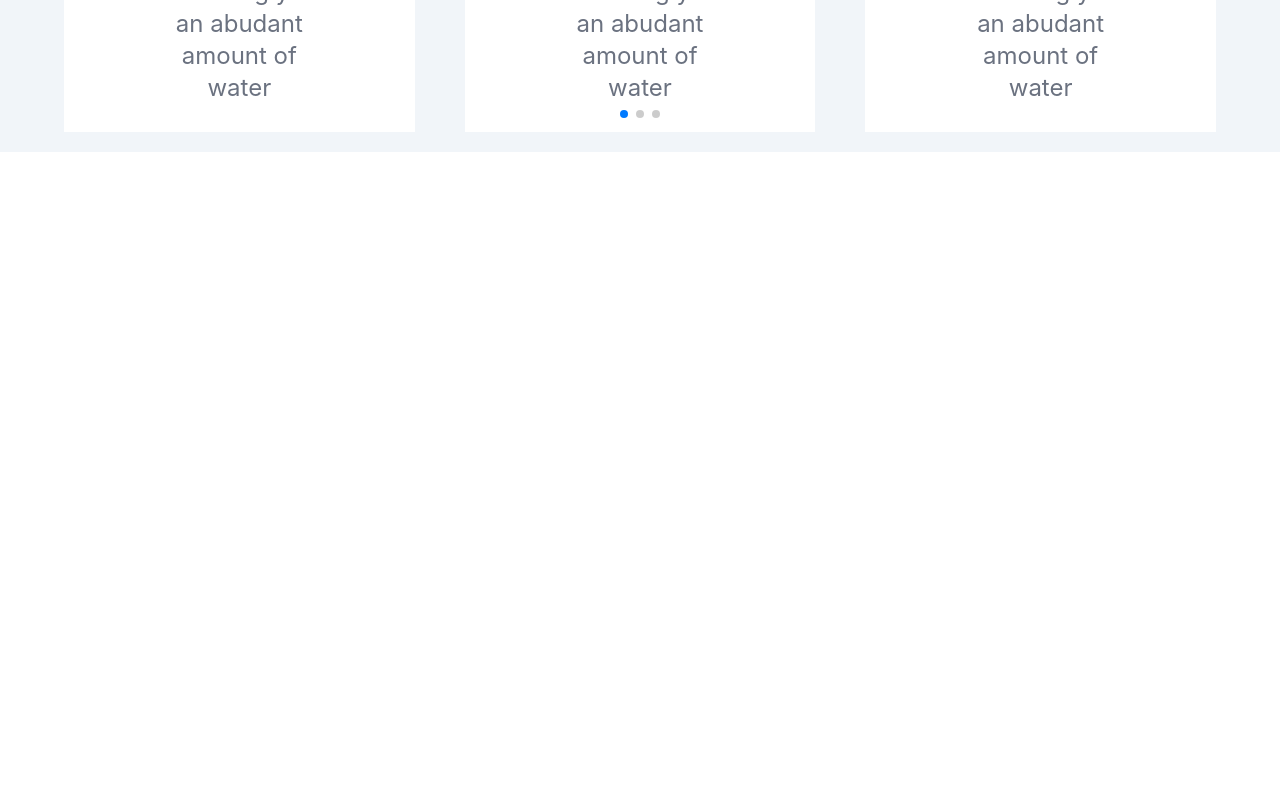
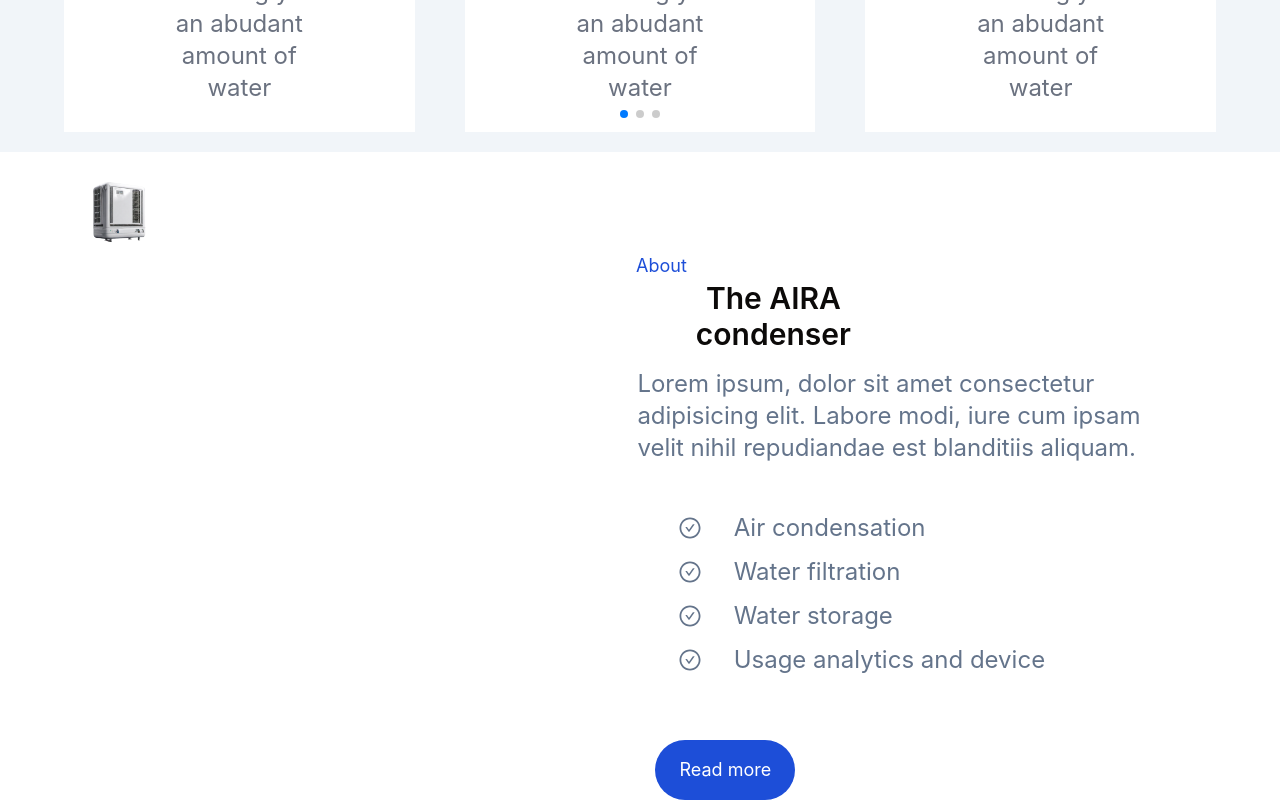
Before and after one commit to N-Diamant/AIRA, a React (Create React App) app in the folder aira-proj/: page / in a window 1280 px wide. Shown: the part 2984-3784 px from the top of the page. Before the commit the page ends 3136 px from the top, so only its background shows below. Built offline with nearby package versions, Linux system fonts and the light colour scheme.

Commit message:
updated the some components

```diff
--- a/aira-proj/src/components/Landing/LandingPage.jsx
+++ b/aira-proj/src/components/Landing/LandingPage.jsx
@@ -11,7 +11,7 @@ import Image6 from './image6.png'
 import { BsFillPlayFill } from 'react-icons/bs';
 import {CiLocationOn} from 'react-icons/ci'
 import {TbDroplets,TbDeviceAnalytics,TbCactus} from 'react-icons/tb'
-import {AiOutlineArrowRight} from 'react-icons/ai';
+import {AiOutlineArrowRight,AiOutlineCheckCircle} from 'react-icons/ai';
 import Slider from './Slider';
 
 
@@ -136,7 +136,7 @@ const LandingPage = () => {
         </div>
 
         {/* swiper section */}
-        <div className="relative top-[1100px] bg-slate-100 h-[50rem] ">
+        <div className="relative top-[1100px] bg-slate-100 h-[50rem]  ">
             <p className='flex flex-col mr-[880px] pt-[40px]'>
             <strong className="text-4xl  relative right-[323px]">Get to know more</strong>
             <span className='text-2xl relative right-[173px] top-[] mt-[20px] ' >Lorem, ipsum dolor sit amet consectetur adipisicing elit. </span>
@@ -146,6 +146,29 @@ const LandingPage = () => {
 
         </div>
 
+        {/* about-the-device-section */}
+            <div className ='flex flex-row bg-white relative top-[70rem] gap-[700px] '>
+            <div>
+                {/* ????????????????? the back-ground stuff  */}
+            <img src={Device} alt="device-image" className='ml-[5rem]'/>
+            </div>
+            <div className='flex flex-col items-center   mt-[80px] relative right-[9rem]'>
+                <p className='text-blue-700 text-lg mr-[29rem]'>About</p>
+                <h3 className='text-stone-950 text-3xl mr-[15rem] mb-[1rem] font-semibold font-Sans'>The AIRA condenser</h3>
+                <p className='text-slate-500 text-2xl text-left w-[32rem]'>Lorem ipsum, dolor sit amet consectetur adipisicing elit. Labore modi, iure cum ipsam velit nihil repudiandae est blanditiis aliquam.</p>
+                    <div className='flex flex-col gap-3 relative right-[2rem]'>
+                <p className='flex flex-row gap-8 text-slate-500 text-2xl items-center mt-[3rem] '><AiOutlineCheckCircle className='' /><span>Air condensation</span></p>
+                <p className='flex flex-row gap-8 text-slate-500 text-2xl items-center  '><AiOutlineCheckCircle className='' /><span>Water filtration</span></p>
+                <p className='flex flex-row gap-8 text-slate-500 text-2xl items-center '><AiOutlineCheckCircle className='' /><span>Water storage</span></p>
+                <p className='flex flex-row gap-8 text-slate-500 text-2xl items-center '><AiOutlineCheckCircle className='' /><span>Usage analytics and device </span></p>
+
+                </div>
+                <button className="bg-blue-700  w-[140px]  mt-[4rem] mr-[21rem] h-[60px] text-lg text-white rounded-full hover:bg-black hover:text-blue-500 px-4 py-3">
+             Read more
+             </button>
+
+            </div>
+            </div>
     </div>
   )
 }
```
